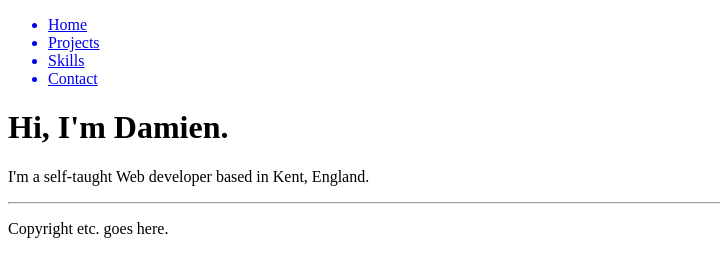
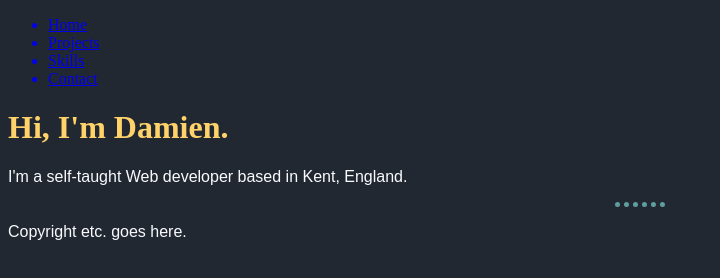
Before and after one commit to DamienRoot/my-portfolio, a plain HTML site: page index.html in a window 1280 px wide. Shown: the whole page, without its empty margins (0-720 px from the left). Drawn offline with Linux system fonts and the light colour scheme.

Commit message:
Updated the CSS.
Changes include a new background colour, new fonts and styling of the horizontal rule.

```diff
--- a/style.css
+++ b/style.css
@@ -1,5 +1,21 @@
-h1 {
-    color: black;
+body {
+    background-color: #222831;
 }
 
-/* add some actual effects later */
+h1 {
+    color: #ffd369;
+    font-family: serif;
+}
+
+p {
+    color: #f9fafd;
+    font-family: sans-serif;
+}
+
+hr {
+    border-style: dotted none none;
+    width: 30%;
+    border-color: cadetblue;
+    border-width: 5px;
+    width: 4%;
+}
```
